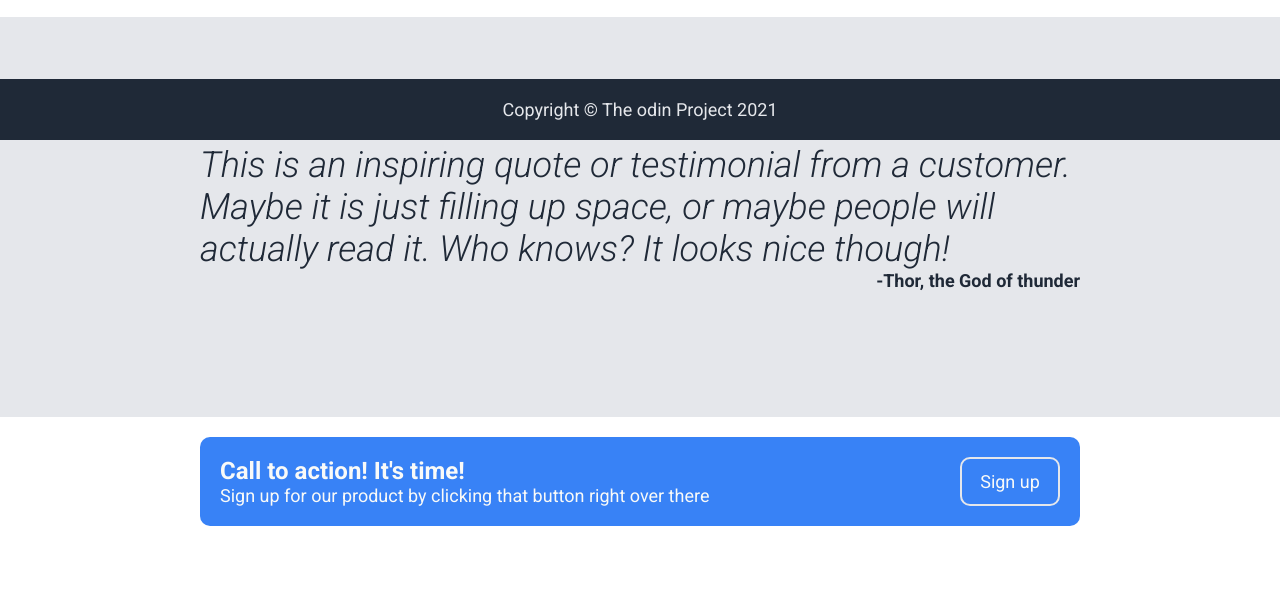
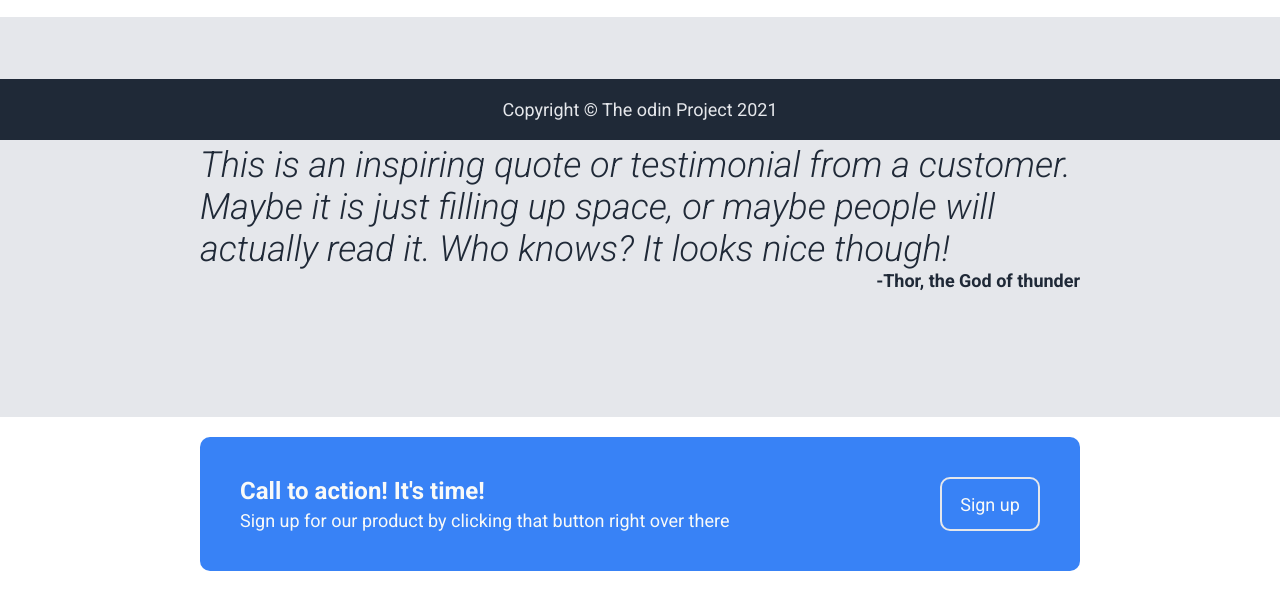
Before and after one commit to mawunyo28/landing_page, a plain HTML site: page index.html in a window 1280 px wide. Shown: the part 660-1270 px from the top of the page. Drawn offline with Linux system fonts and the light colour scheme.

```diff
--- a/style.css
+++ b/style.css
@@ -214,7 +214,7 @@
   /* flex-direction: column; */
   justify-content: center;
   margin: 0 200px 0 200px;
-  padding: 20px;
+  padding: 40px;
   color: #f9faf8;
   border-radius: 10px;
   flex: 1 1 auto;
@@ -224,6 +224,7 @@
   display: flex;
   flex-direction: column;
   margin-right: auto;
+  gap: 5px;
 }
 
 .action-card .action-text .action-main-text {
```
Also changed, not shown: 1 other file.
